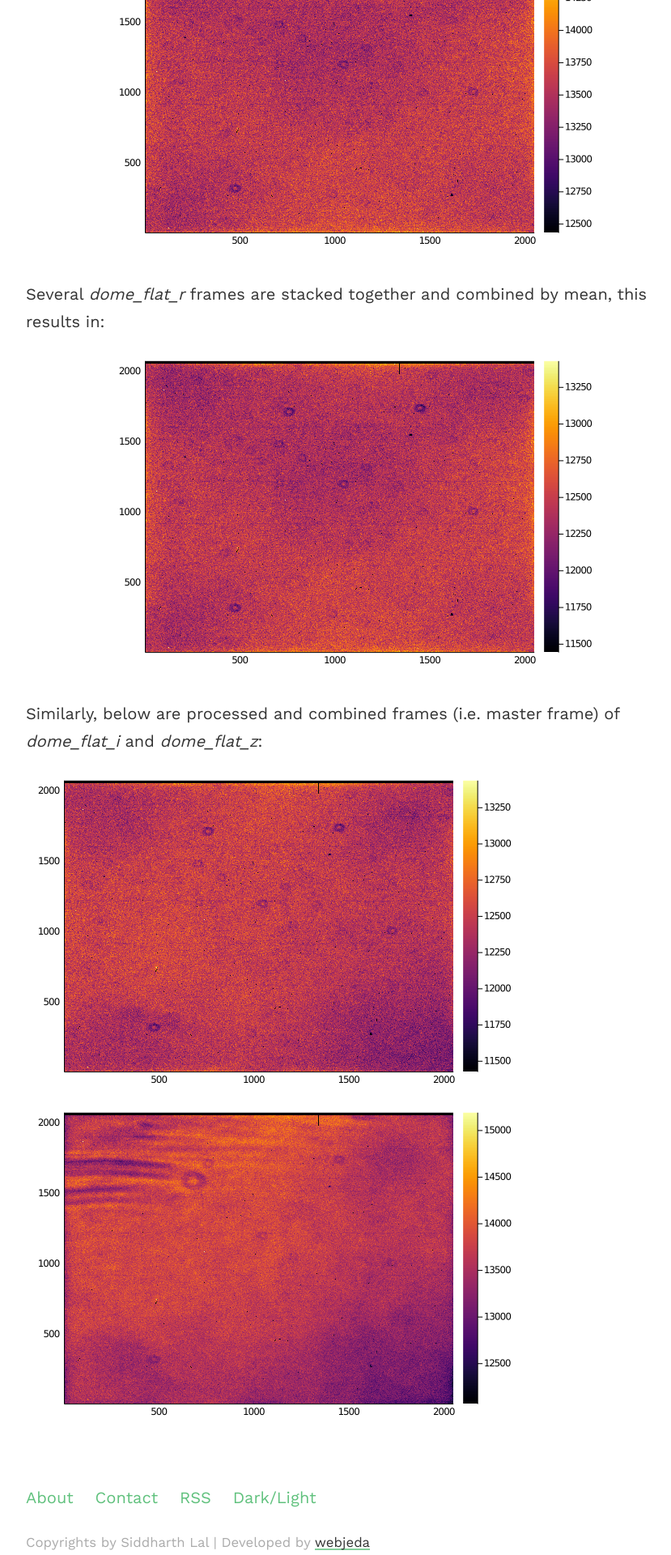
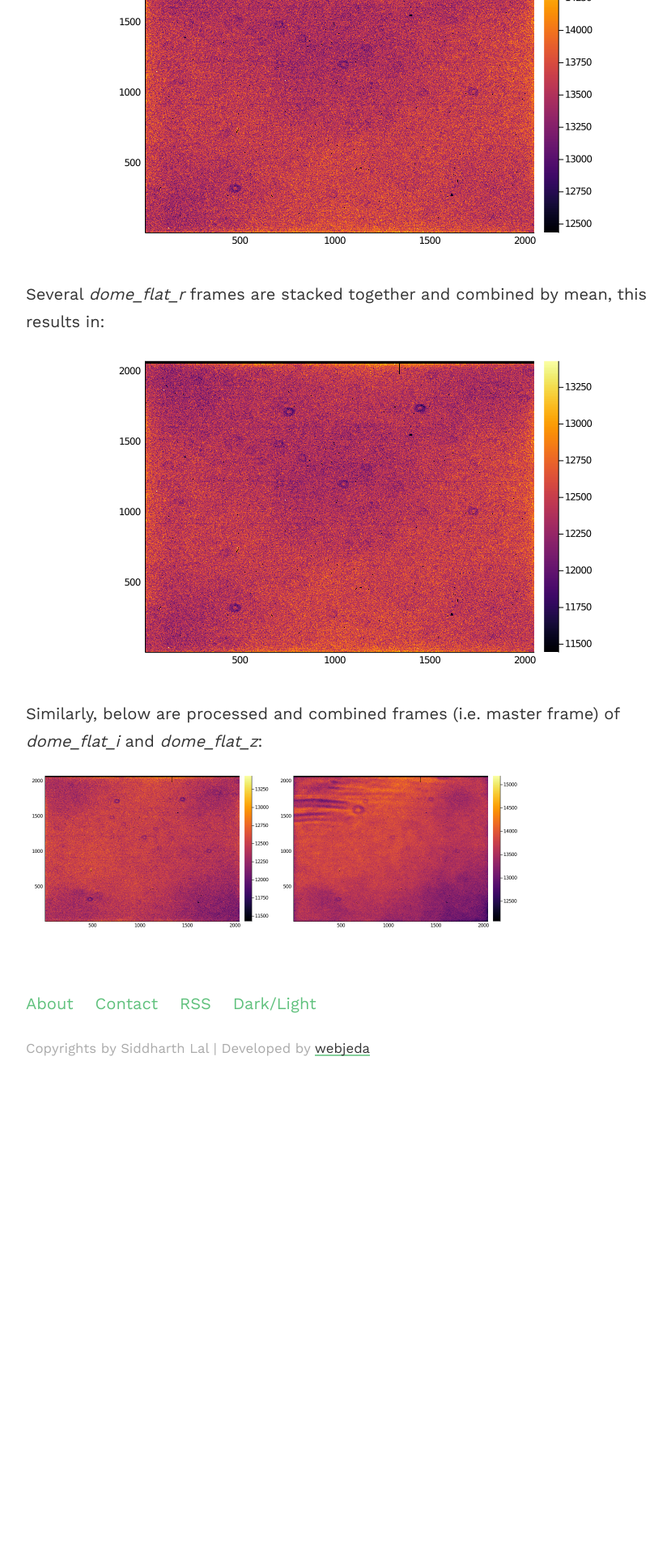
Before and after one commit to siddharthlal25/blog, a Jekyll site: the page built from _posts/2020-08-30-gsoc-blog-7.md, in a window 1280 px wide. Shown: the part 3146-5066 px from the top of the page at 81% size, without its empty margins (208-1037 px from the left). Built offline with Jekyll 4.4.1, drawn with Linux system fonts in a browser that asks for light colours; after the commit the page ends 4456 px from its top, so only the background shows below that.

Commit message:
fixed image

```diff
--- a/_posts/2020-08-30-gsoc-blog-7.md
+++ b/_posts/2020-08-30-gsoc-blog-7.md
@@ -51,4 +51,4 @@ Several *dome_flat_r* frames are stacked together and combined by mean, this res
 
 Similarly, below are processed and combined frames (i.e. master frame) of *dome_flat_i* and *dome_flat_z*:
 
-![](https://raw.githubusercontent.com/siddharthlal25/blog/master/_images/dome_flat/i/master.png) ![](https://raw.githubusercontent.com/siddharthlal25/blog/master/_images/dome_flat/z/master.png)
+<img src = "https://raw.githubusercontent.com/siddharthlal25/blog/master/_images/dome_flat/i/master.png" width="300" height="200"> <img src = "https://raw.githubusercontent.com/siddharthlal25/blog/master/_images/dome_flat/z/master.png" width="300" height="200">
```
